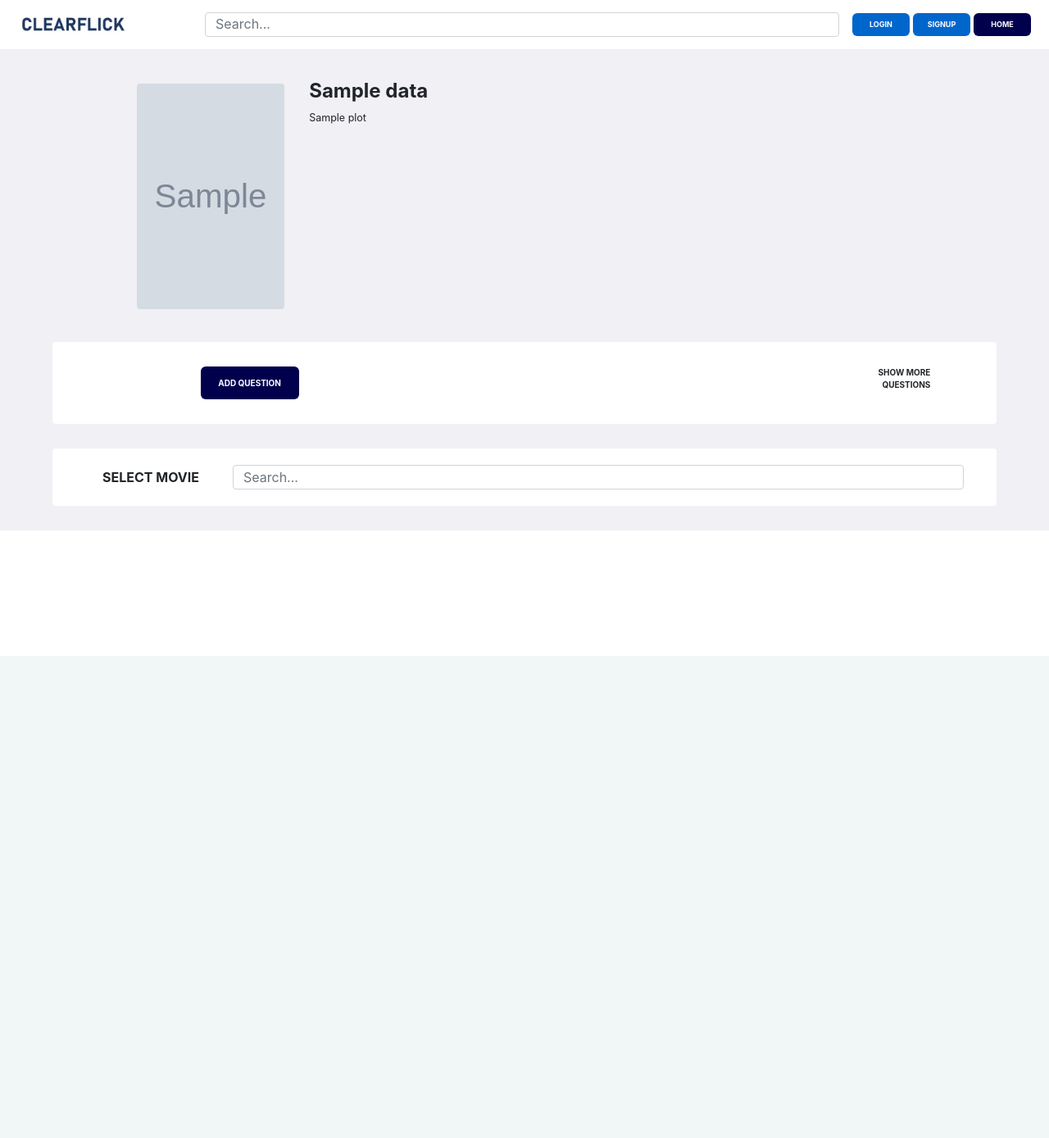
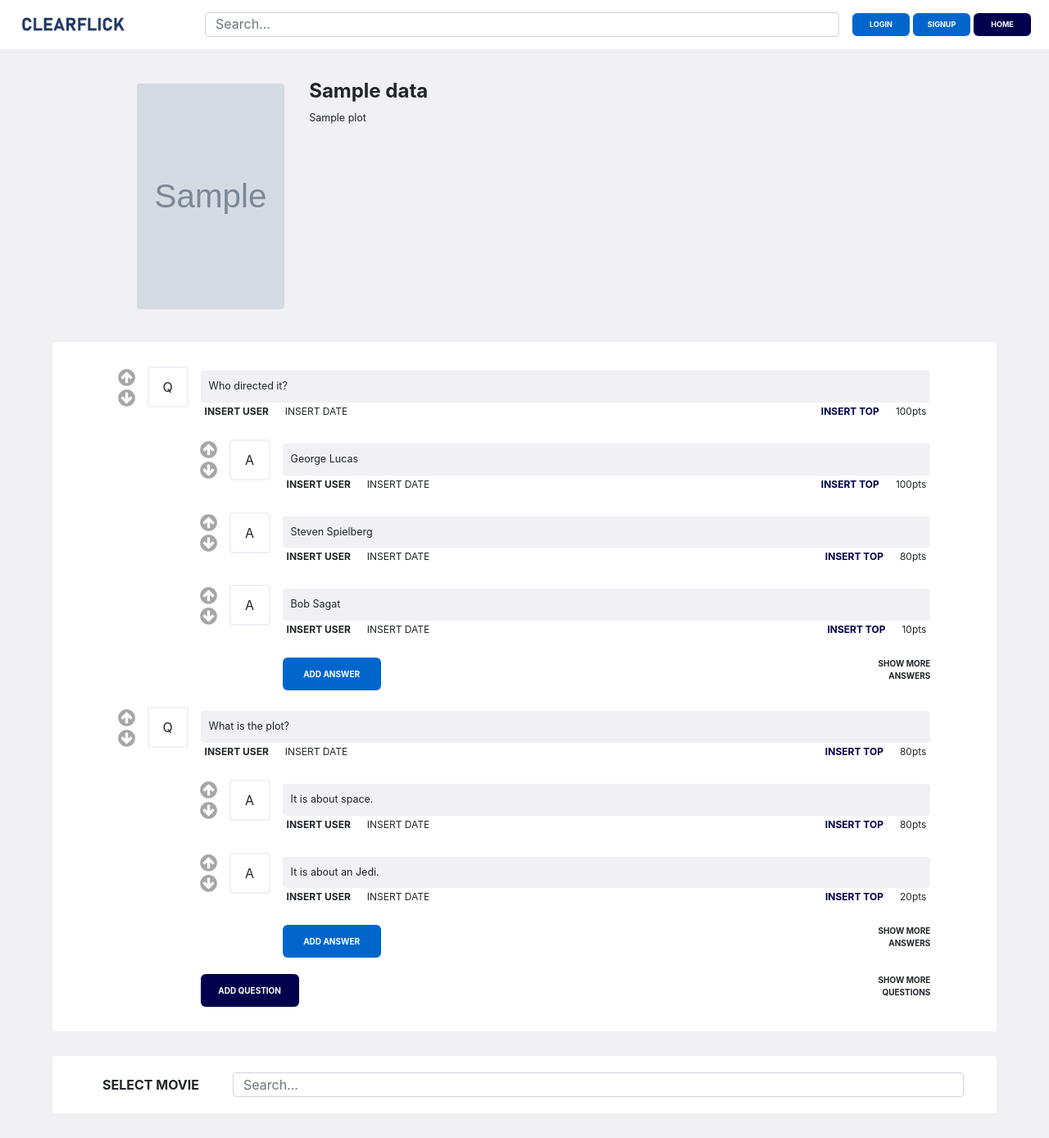
Before and after one commit to amcmaste/clearflick, a Flask app: template app/templates/main.html in a window 1280 px wide. Shown: the whole page at 82% size. Before the commit the page ends 800 px from the top, so only its background shows below. Run offline with Flask 2, Linux system fonts and the light colour scheme; tables that the repository leaves empty hold one stand-in row (values such as "Sample post"); the template is opened without the code that fills it: values that come from a table or form of the project are taken from there, most other values are stand-ins (such as "Sample title", 1, 10 or a date in 2020); grey boxes marked "Sample" are stand-in pictures; some libraries are stand-ins or nearby versions.

Commit message:
question/answer placeholder working

```diff
--- a/app/routes.py
+++ b/app/routes.py
@@ -23,3 +23,38 @@ def search():
     movie = request.form.get('movie')
     url = '/?movie=' + movie
     return jsonify({"redirect": url})
+
+@app.route('/movie', methods=['GET'])
+def movie():
+	#Un-pack variables
+    imdb = request.args.get('imdb')
+    title = request.args.get('title')
+
+	#Check if movie is already in database
+    movie = Movie.query.filter_by(imdb_id=imdb).first()
+
+	#If not, add movie to database
+    if movie:
+        pass
+    else:
+        movie = Movie(imdb_id=imdb, movie_title=title)
+        db.session.add(movie)
+        db.session.commit()
+
+    #Pack and return Question data
+    movieid = Movie.query.filter_by(imdb_id=imdb).first().id
+    questions = Question.query.filter_by(movie_id=movieid).order_by(desc('points')).all()
+
+    outer = []
+
+    for question in questions:
+        answers = Answer.query.filter_by(movie_id=movieid, question_id=question.id).order_by(desc('points')).all()
+        inner = []
+        for answer in answers:
+            entry = {'id': answer.id, 'content': answer.answer_text, 'points': answer.points}
+            inner.append(entry)
+        entry = {'id': question.id, 'content': question.question_text, 'points': question.points, 'answers': inner}
+        outer.append(entry)
+
+    return jsonify([{'id': '1', 'content': 'Who directed it?', 'points': '100', 'answers': [{'id': '1', 'content': 'George Lucas', 'points': '100'}, {'id': '2', 'content': 'Steven Spielberg', 'points': '80'}, {'id': '3', 'content': 'Bob Sagat', 'points': '10'}]},
+                    {'id': '2', 'content': 'What is the plot?', 'points': '80', 'answers': [{'id': '1', 'content': 'It is about space.', 'points': '80'}, {'id': '2', 'content': 'It is about an Jedi.', 'points': '20'}]}])
--- a/app/static/movie.js
+++ b/app/static/movie.js
@@ -1,28 +1,133 @@
 $(document).ready(function() {
 
-  $('#search-field').keypress(function(event) {
-    if(event.which == 13) {
+  // Start AJAX request
+  $.ajax({
+    data : {
 
-      // Start first AJAX request
-      $.ajax({
-        data : {
+      imdb : $('#movie-id').text(),
+      title : $('#title-text').text()
 
-          t : $('#search-field').val()
+    },
+    type : 'GET',
+    url : '/movie'
+  })
+  .done(function(response) {
 
-        },
-        type : 'GET',
-        url : 'https://www.omdbapi.com/?apikey=227f7057&'
-      })
-      .done(function(response) {
+    // Populate questions and answers
+    let quest = $('#questions-general-outer-container');
+    quest.html('');
 
-        alert(JSON.stringify(response))
+    //Start pasted content (A)
+    for (let i=0; i < response.length; i++) {
 
-	  })
+      let question = response[i];
 
-    event.preventDefault();
+      quest.append(
 
-    }
+        `
+        <div class="question-specific-outer-container">
+          <div class="question-specific-inner-container">
+            <div class="question-specific-left-container">
+              <div class="question-specific-arrow-container">
+                <i class="fa fa-arrow-circle-up"></i>
+			    <i class="fa fa-arrow-circle-down"></i>
+              </div>
+              <div class="question-specific-block-container">
+                <span>Q</span>
+              </div>
+            </div>
+            <div class="question-specific-right-container">
+              <div class="question-specific-content-container">
+                <span>${question.content}</span>
+              </div>
+              <div class="question-specific-statistics-container">
+                <div class="question-specific-statistics-container-left">
+                  <div class="question-specific-user-id">
+                    <span>INSERT USER</span>
+                  </div>
+                  <div class="question-specific-post-date">
+                    <span>INSERT DATE</span>
+                  </div>
+                </div>
+                <div class="question-specific-statistics-container-right">
+                  <div class="question-specific-top-question">
+                    <span>INSERT TOP</span>
+                  </div>
+                  <div class="question-specific-points">
+                    <span>${question.points}pts</span>
+                  </div>
+                </div>
+              </div>
+            </div>
+          </div>
+          <div id="answers-general-outer-container-${i}" class="answers-general-outer-container">
+          </div>
+            <div class="answer-buttons-outer-container">
+              <div class="add-answer-container">
+                <button class="add-answer-button">ADD ANSWER</button>
+                <div class="add-answer-form">
+                  {{  wtf.quick_form(answer)  }}
+                </div>
+              </div>
+              <div class="show-more-answers-container">
+                <a class="show-button-light">SHOW MORE ANSWERS</a>
+              </div>
+            </div>
+          </div>
+        `
 
-  });
+      );
+
+      let ans = $('#answers-general-outer-container-'+i);
+
+      for (let j=0; j < question.answers.length; j++) {
+
+        let answer = question.answers[j];
+
+        ans.append(
+
+          `
+          <div class="answer-specific-inner-container">
+            <div class="answer-specific-left-container">
+              <div class="answer-specific-arrow-container">
+                <i class="fa fa-arrow-circle-up"></i>
+                <i class="fa fa-arrow-circle-down"></i>
+              </div>
+              <div class="answer-specific-block-container">
+                <span>A</span>
+              </div>
+            </div>
+            <div class="answer-specific-right-container">
+              <div class="answer-specific-content-container">
+                <span>${answer.content}</span>
+              </div>
+              <div class="answer-specific-statistics-container">
+                <div class="answer-specific-statistics-container-left">
+                  <div class="answer-specific-user-id">
+                    <span>INSERT USER</span>
+                  </div>
+                  <div class="answer-specific-post-date">
+                    <span>INSERT DATE</span>
+                  </div>
+                </div>
+                <div class="answer-specific-statistics-container-right">
+                  <div class="answer-specific-top-answer">
+                    <span>INSERT TOP</span>
+                  </div>
+                  <div class="answer-specific-points">
+                    <span>${answer.points}pts</span>
+                  </div>
+                </div>
+              </div>
+            </div>
+          </div>
+          `
+
+        );
+      }
+
+    };
+
+  })
 
 });
--- a/app/static/search.js
+++ b/app/static/search.js
@@ -27,31 +27,4 @@ $(document).ready(function() {
 
   });
 
-  $('#search-field-lower').keypress(function(event) {
-    if(event.which == 13) {
-
-      // Start AJAX request
-      $.ajax({
-        data : {
-
-          movie : $('#search-field-lower').val()
-
-        },
-        type : 'POST',
-        url : '/search'
-      })
-      .done(function(response) {
-
-        if (response.redirect) {
-          window.location.href = response.redirect;
-        }
-
-	  })
-
-    event.preventDefault();
-
-    }
-
-  });
-
 });
--- a/app/templates/main.html
+++ b/app/templates/main.html
@@ -51,6 +51,9 @@
               <img id="movie-box" src="{{ data.Poster }}" alt="movie cover" height="275" width="180"/>
           </div>
           <div id="movie-information-container">
+            <div id="movie-id-container" class='d-none'>
+                <span id="movie-id">{{ data.imdbID }}</span>
+            </div>
             <div id="movie-title-container">
                 <span id="title-text">{{ data.Title }}</span>
             </div>
@@ -89,5 +92,6 @@
     </div>
     <script type=text/javascript src="{{url_for('static', filename='jquery.js') }}"></script>
     <script type=text/javascript src="{{ url_for('static', filename='search.js') }}"></script>
+    <script type=text/javascript src="{{ url_for('static', filename='movie.js') }}"></script>
   </body>
 </html>
```
